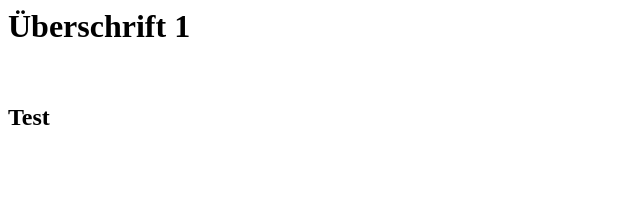
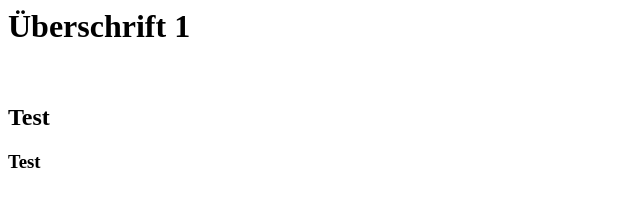
Before and after one commit to KevinPfoser/SS23Web1, a plain HTML site: page index.html in a window 1280 px wide. Shown: the full height of the page, 0-640 px from the left. Drawn offline with Linux system fonts and the light colour scheme.

Commit message:
Update index.html

```diff
--- a/index.html
+++ b/index.html
@@ -7,5 +7,8 @@
   <h2>
     Test
   </h2>
+  <h3>
+    Test
+  </h3>
   </body>
 </html>
```
